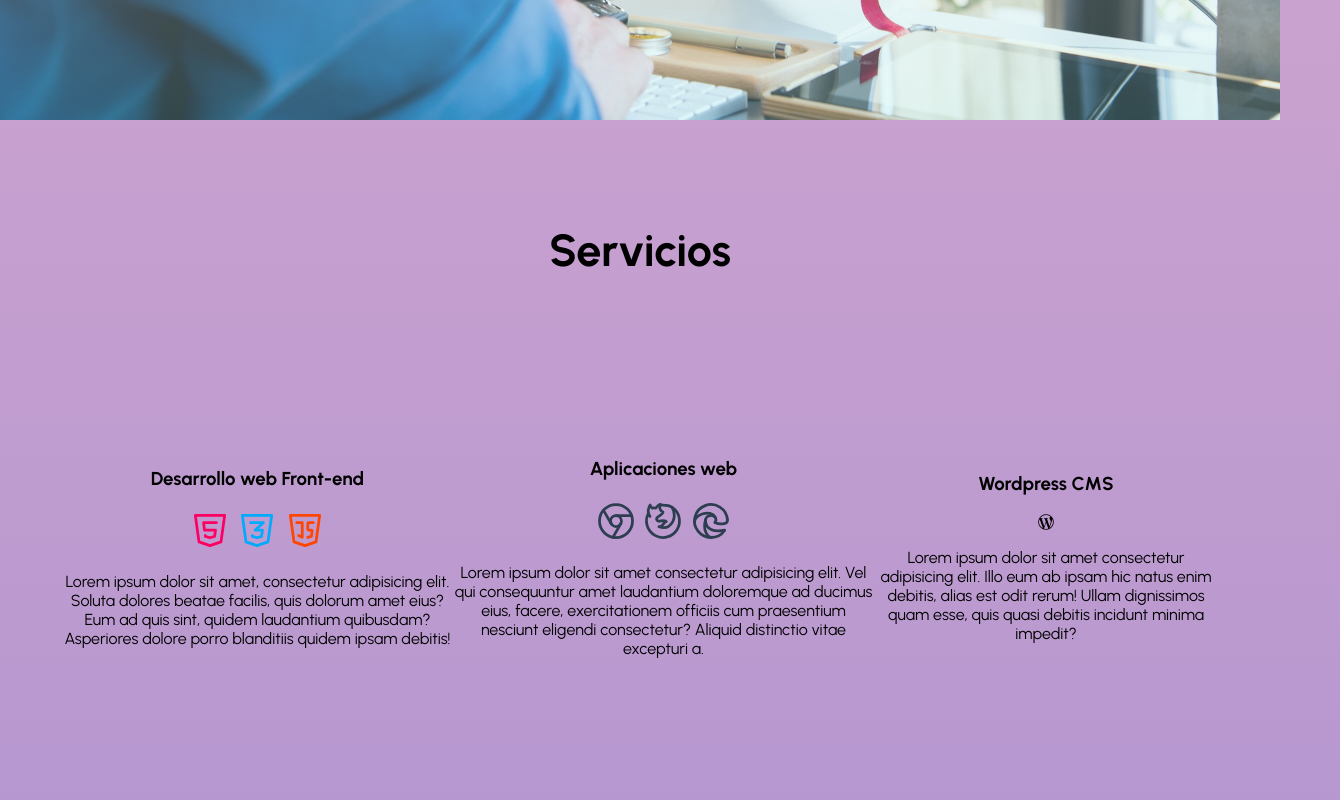
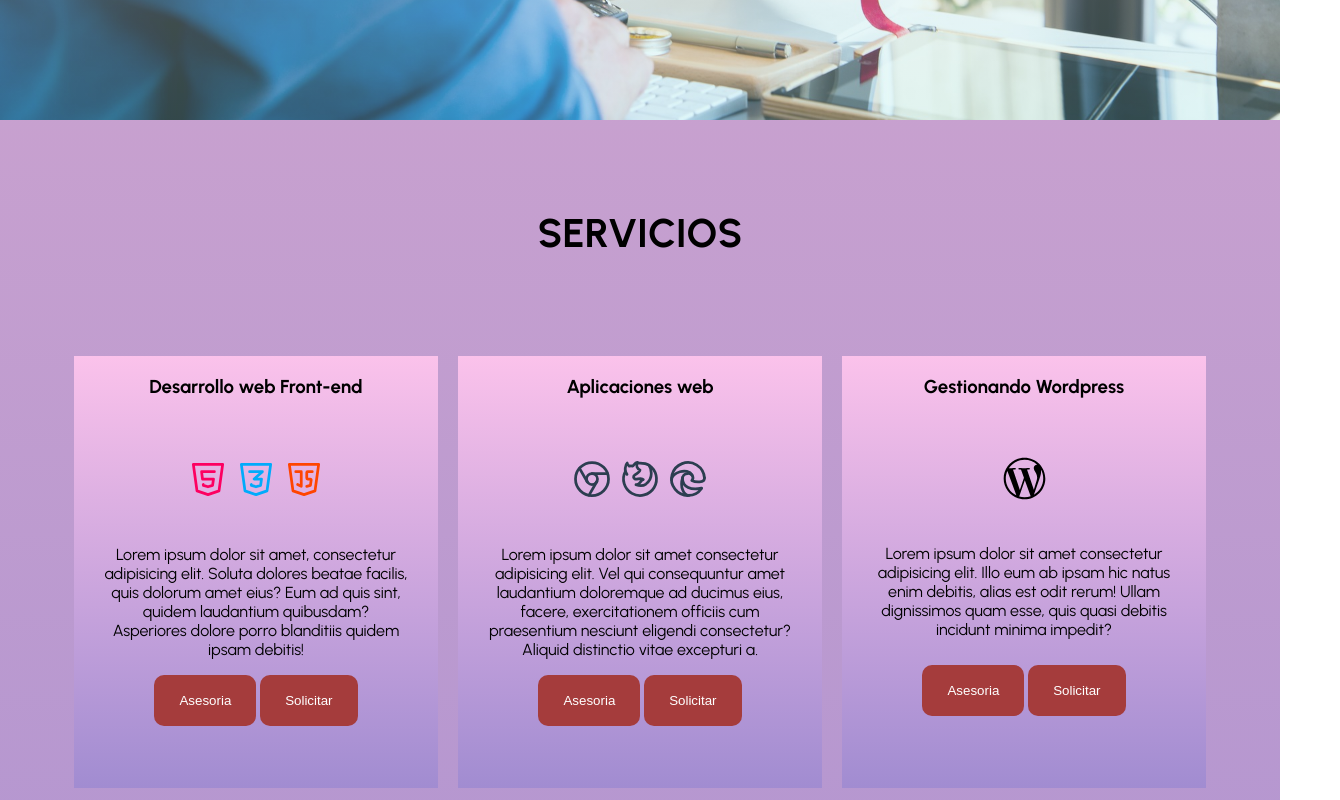
Before and after one commit to Luisdevweb/Freelancer-Testsite, a plain HTML site: page index.html in a window 1280 px wide. Shown: the part 680-1480 px from the top of the page, 1340 px wide, since content can reach past the window. Drawn offline with Linux system fonts and the light colour scheme.

Commit message:
service cards

```diff
--- a/css/styles.css
+++ b/css/styles.css
@@ -2,6 +2,7 @@ html{
     box-sizing: border-box;
     font-size:62.5%;
 }
+*,
 *::after,
 *::before{
     box-sizing:inherit;
@@ -35,7 +36,7 @@ body{
 }
 .container{
     width:90%;
-    max-width:1400px;
+    max-width:1200px;
     margin:0 auto;
 }
 /**navigation**/
@@ -129,20 +130,54 @@ body{
 .services-container--flex{
    height: 60%;
    display:flex;
-   align-items: center;
-
 }
 .services{
     height:90vh;
-    padding:4rem;
+}
+.services__title{
+    text-transform: uppercase;
+    line-height:4;
+    font-size:4rem;
+    font-weight:700;
     text-align:center;
 }
-.services__title{
+.service{
+    width:100%;
     margin:0;
-    line-height:4;
-    font-size:4.5rem;
-    font-weight:700;
+    height:100%;
+    display:flex;
 }
+.card{
+    display:flex;
+    flex-direction:column;
+    height: 100%;
+    width:100%;
+    background-image: linear-gradient(to top, #a18cd1 0%, #fbc2eb 100%);
+    margin:1rem;
+}
+.card__header{
+    flex:0;
+    text-align:center;
+}
+
+.card__body{
+    flex:2;
+}
+.card__icons{
+    text-align:center;
+    margin:4rem 0;
+}
+.service__text{
+    padding:0 3rem;
+    text-align:center;
+}
+
+.card__footer{
+   flex:1;
+   text-align:center;
+}
+
+
 /** Contacto -formulario **/
 .contact{
     width:100%;
--- a/index.html
+++ b/index.html
@@ -41,8 +41,13 @@
     <main class="services container " id="services">
         <h2 class="services__title">Servicios</h2>
         <div class="services-container--flex">
-            <section class="service ">
+            <section class="service">
+               <div class="card">
+                    <div  class="card__header">
                         <h3 class="service__title">Desarrollo web Front-end</h3>
+                    </div>
+                    <div class="card__body">
+                        <div class="card__icons">
                             <svg xmlns="http://www.w3.org/2000/svg" class="icon icon-tabler icon-tabler-brand-html5" width="44" height="44" viewBox="0 0 24 24" stroke-width="1.5" stroke="#fd0061" fill="none" stroke-linecap="round" stroke-linejoin="round">
                             <path stroke="none" d="M0 0h24v24H0z" fill="none"/>
                             <path d="M20 4l-2 14.5l-6 2l-6 -2l-2 -14.5z" />
@@ -59,10 +64,23 @@
                             <path d="M7.5 8h3v8l-2 -1" />
                             <path d="M16.5 8h-2.5a0.5 .5 0 0 0 -.5 .5v3a0.5 .5 0 0 0 .5 .5h1.423a0.5 .5 0 0 1 .495 .57l-.418 2.93l-2 .5" />
                           </svg>
+                        </div>
                         <p class="service__text">Lorem ipsum dolor sit amet, consectetur adipisicing elit. Soluta dolores beatae facilis, quis dolorum amet eius? Eum ad quis sint, quidem laudantium quibusdam? Asperiores dolore porro blanditiis quidem ipsam debitis!</p>
+                    </div>
+                    <div class="card__footer">
+                        <button class="btn">Asesoria</button>
+                        <button class="btn">Solicitar</button>
+                    </div>
+               </div>
+
             </section>
             <section class="service">
+                <div class="card">
+                    <div  class="card__header">
                         <h3 class="service__title">Aplicaciones web</h3>
+                    </div>
+                    <div class="card__body">
+                        <div class="card__icons">
                             <svg xmlns="http://www.w3.org/2000/svg" class="icon icon-tabler icon-tabler-brand-chrome" width="44" height="44" viewBox="0 0 24 24" stroke-width="1.5" stroke="#2c3e50" fill="none" stroke-linecap="round" stroke-linejoin="round">
                                 <path stroke="none" d="M0 0h24v24H0z" fill="none"/>
                                 <circle cx="12" cy="12" r="9" />
@@ -83,13 +101,31 @@
                                 <path d="M3.022 12.628c-.283 -4.043 8.717 -7.228 11.248 -2.688" />
                                 <path d="M12.628 20.978c-2.993 .21 -5.162 -4.725 -3.567 -9.748" />
                               </svg>
+                        </div>
                         <p class="service__text">Lorem ipsum dolor sit amet consectetur adipisicing elit. Vel qui consequuntur amet laudantium doloremque ad ducimus eius, facere, exercitationem officiis cum praesentium nesciunt eligendi consectetur? Aliquid distinctio vitae excepturi a.</p>
+                    </div>
+                    <div class="card__footer">
+                        <button class="btn">Asesoria</button>
+                        <button class="btn">Solicitar</button>
+                    </div>
+                </div>
             </section>
-
             <section class="service">
-                <h3 class="service__title">Wordpress CMS</h3>
-                <i class="fab fa-wordpress-simple"></i>
+                <div class="card">
+                    <div  class="card__header">
+                        <h3 class="service__title">Gestionando  Wordpress</h3>
+                    </div>
+                    <div class="card__body">
+                        <div class="card__icons">
+                            <svg xmlns="http://www.w3.org/2000/svg" width="43" height="43" viewBox="0 0 512 512"><!-- Font Awesome Free 5.15.2 by @fontawesome - https://fontawesome.com License - https://fontawesome.com/license/free (Icons: CC BY 4.0, Fonts: SIL OFL 1.1, Code: MIT License) --><path d="M256 8C119.3 8 8 119.2 8 256c0 136.7 111.3 248 248 248s248-111.3 248-248C504 119.2 392.7 8 256 8zM33 256c0-32.3 6.9-63 19.3-90.7l106.4 291.4C84.3 420.5 33 344.2 33 256zm223 223c-21.9 0-43-3.2-63-9.1l66.9-194.4 68.5 187.8c.5 1.1 1 2.1 1.6 3.1-23.1 8.1-48 12.6-74 12.6zm30.7-327.5c13.4-.7 25.5-2.1 25.5-2.1 12-1.4 10.6-19.1-1.4-18.4 0 0-36.1 2.8-59.4 2.8-21.9 0-58.7-2.8-58.7-2.8-12-.7-13.4 17.7-1.4 18.4 0 0 11.4 1.4 23.4 2.1l34.7 95.2L200.6 393l-81.2-241.5c13.4-.7 25.5-2.1 25.5-2.1 12-1.4 10.6-19.1-1.4-18.4 0 0-36.1 2.8-59.4 2.8-4.2 0-9.1-.1-14.4-.3C109.6 73 178.1 33 256 33c58 0 110.9 22.2 150.6 58.5-1-.1-1.9-.2-2.9-.2-21.9 0-37.4 19.1-37.4 39.6 0 18.4 10.6 33.9 21.9 52.3 8.5 14.8 18.4 33.9 18.4 61.5 0 19.1-7.3 41.2-17 72.1l-22.2 74.3-80.7-239.6zm81.4 297.2l68.1-196.9c12.7-31.8 17-57.2 17-79.9 0-8.2-.5-15.8-1.5-22.9 17.4 31.8 27.3 68.2 27.3 107 0 82.3-44.6 154.1-110.9 192.7z"/></svg>
+                        </div>
                         <p class="service__text">Lorem ipsum dolor sit amet consectetur adipisicing elit. Illo eum ab ipsam hic natus enim debitis, alias est odit rerum! Ullam dignissimos quam esse, quis quasi debitis incidunt minima impedit?</p>
+                    </div>
+                    <div class="card__footer">
+                        <button class="btn">Asesoria</button>
+                        <button class="btn">Solicitar</button>
+                    </div>
+               </div>
             </section>
         </div>
     </main>
```
Lines whose indentation alone changed are shown as unchanged.
